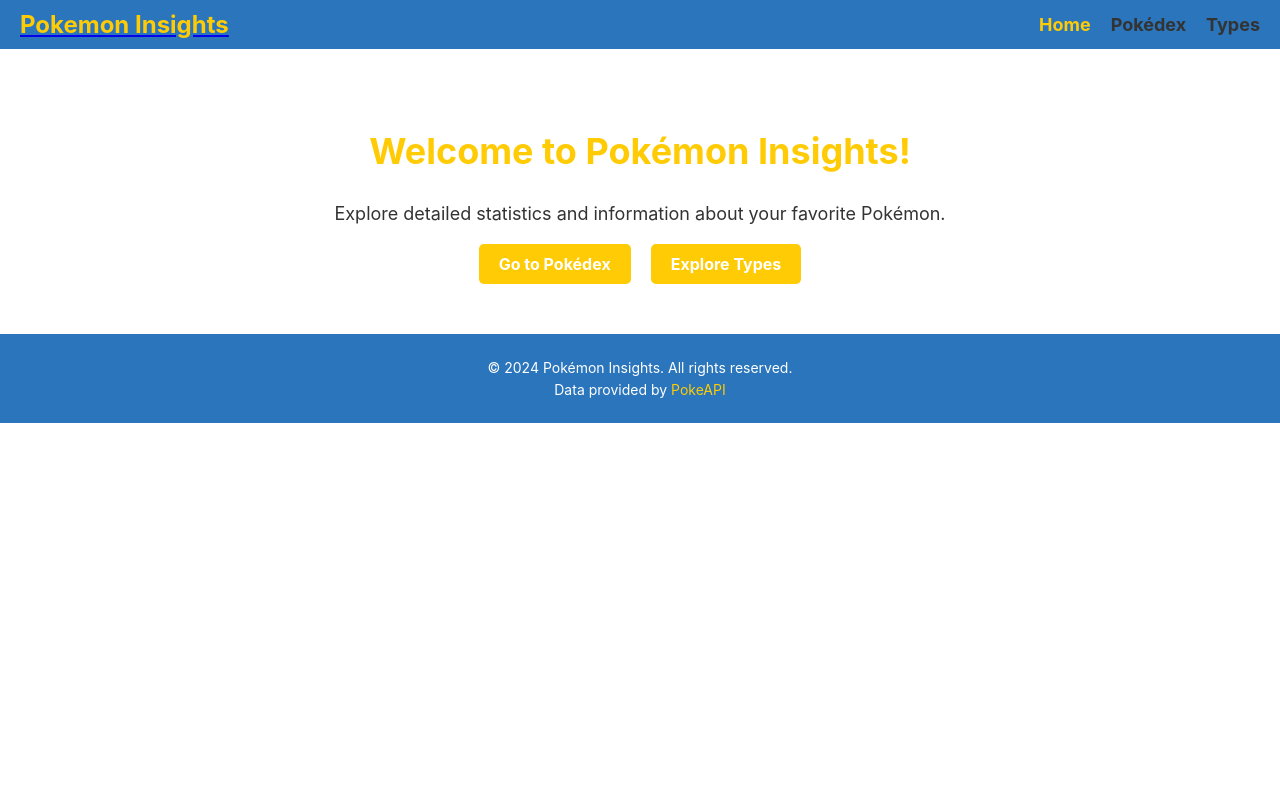
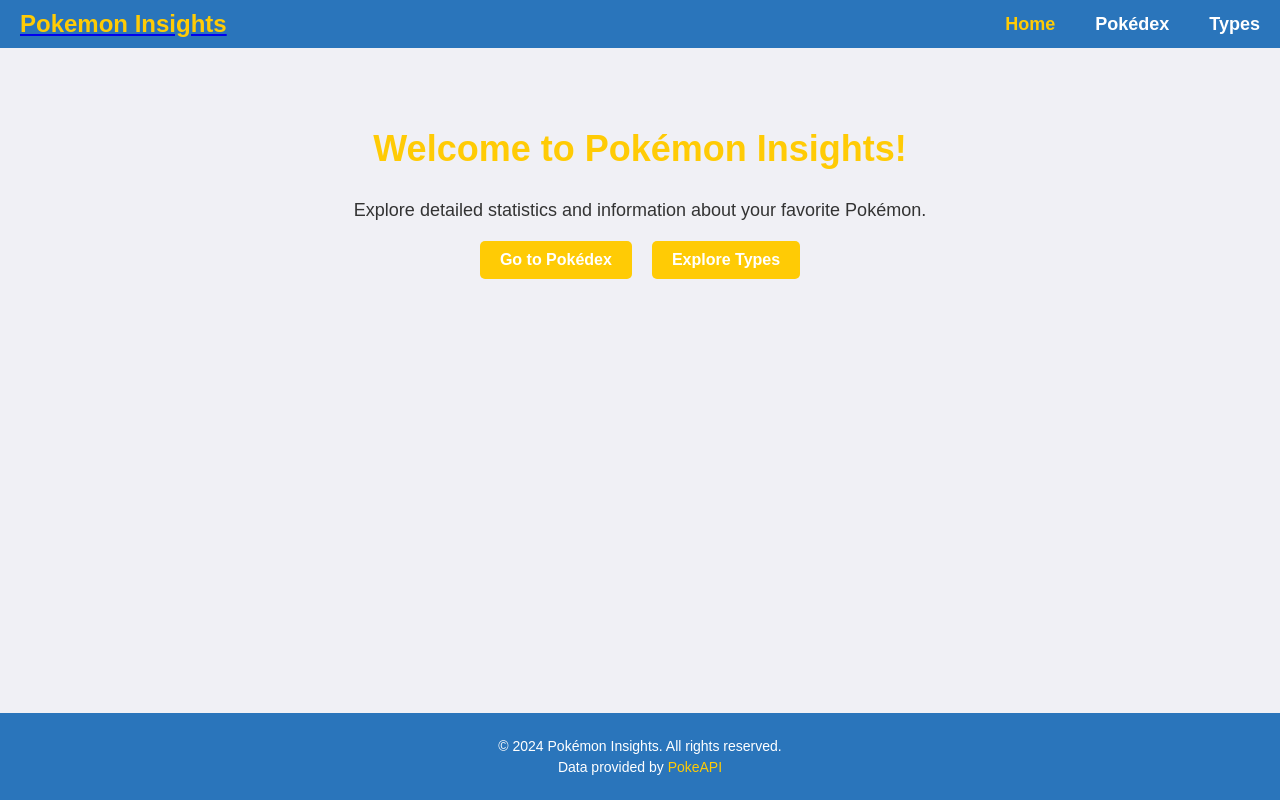
Before and after one commit to josevbrito/pokemon-insights, a React (Create React App) app: page / in a window 1280 px wide. Built offline with nearby package versions, Linux system fonts and the light colour scheme.

Commit message:
fix: :bug: Fixing the Footer

```diff
--- a/src/App.css
+++ b/src/App.css
@@ -1,3 +1,7 @@
+main {
+  flex: 1;
+}
+
 html, body {
   height: 100%;
   margin: 0;
--- a/src/App.js
+++ b/src/App.js
@@ -6,6 +6,7 @@
 import Pokedex from './pages/Pokedex';
 import Types from './pages/Types';
 import PokemonDetails from './pages/PokemonDetails';
+import './App.css';
 
 function App() {
   return (
```
